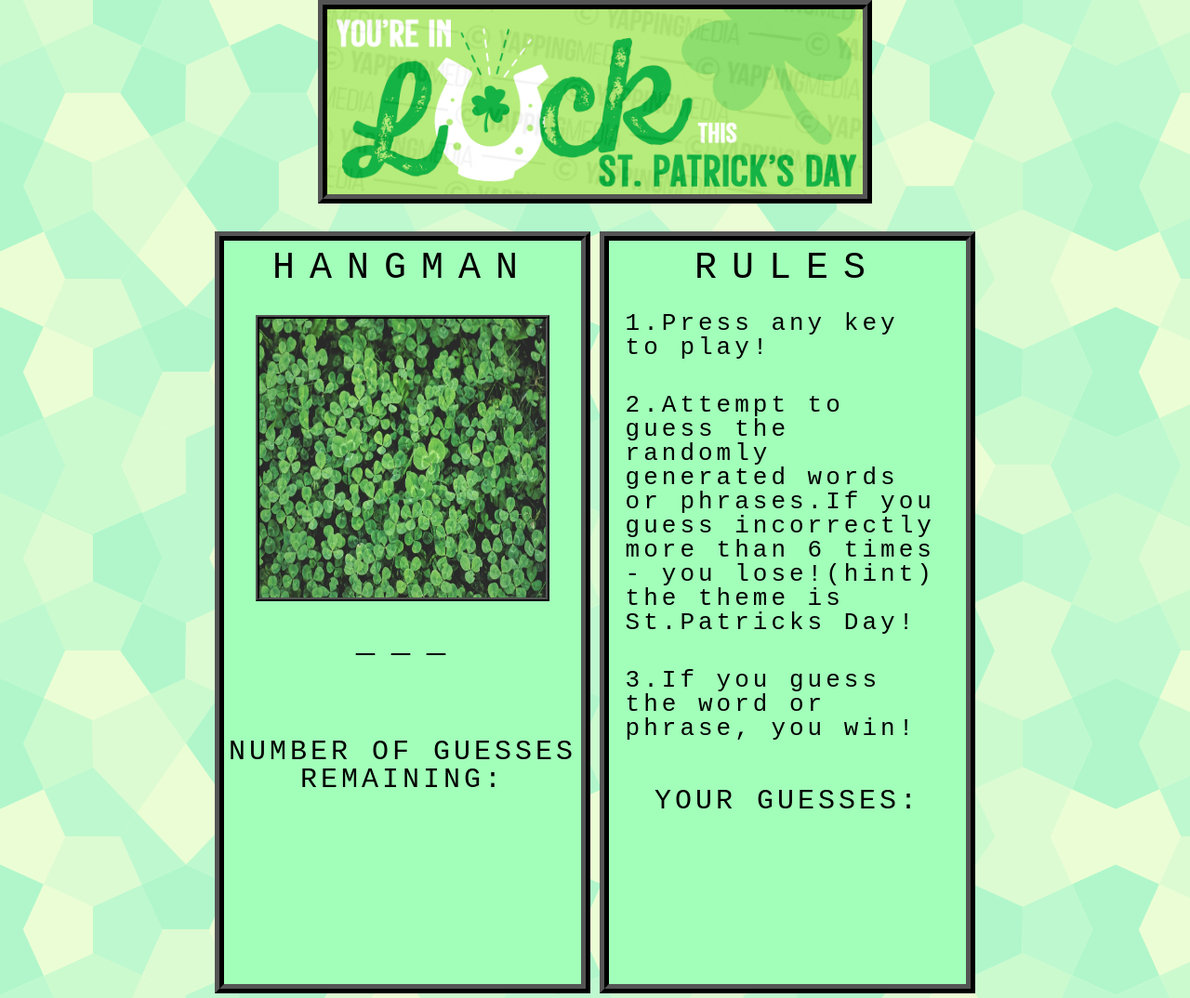
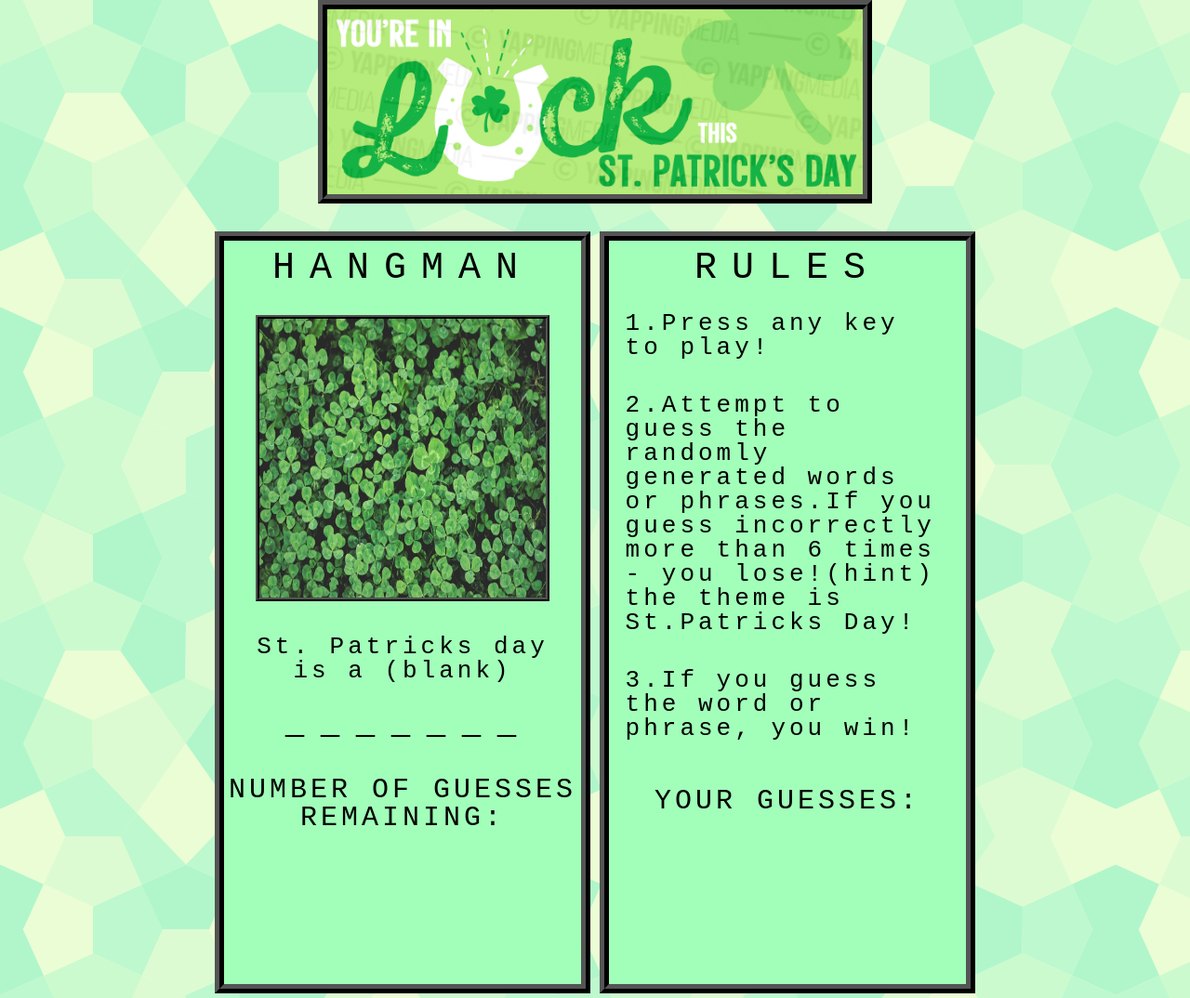
Before and after one commit to bwilson06/Word-Guess-Game, a plain HTML site: page index.html in a window 1280 px wide. Shown: the top 1074 px of the page at 93% size. Drawn offline with Linux system fonts and the light colour scheme.

Commit message:
added hint feature.

```diff
--- a/assets/css/style.css
+++ b/assets/css/style.css
@@ -115,7 +115,7 @@
     margin: 0 auto;
     height: 30px;
     letter-spacing: 4px;
-    margin-top: 87px;
+    margin-top: 40px;
     font-size: 30px;
     font-family: monospace;
 }
--- a/assets/javascript/game.js
+++ b/assets/javascript/game.js
@@ -1,4 +1,4 @@
-var words = ['lucky', 'clover', 'drunk', 'ireland', 'march', 'gold', 'rainbow', 'shamrock', 'ale', 'party', 'fortune', 'holiday', 'dublin', 'magic', 'patrick', 'saint', 'day'];
+var words = [{ word: 'lucky', hint: 'You have to be this to win the lottery'},{word:'clover', hint: 'Can have 4 leaves'},{word: 'drunk', hint: 'I was this on my 21st'}, {word: 'ireland', hint: 'Republic of (blank)'}, {word: 'march', hint: 'Justin Beaver was born in (blank)'}, {word: 'gold', hint: 'You can find this at the end of a rainbow'}, {word: 'shamrock', hint: 'You can get this flavor of shake seasonally at McDonalds'}, {word: 'rainbow', hint: 'Phenomena that happens when it rains'}, {word: 'party', hint: 'Live the life of the (blank)'}, {word: 'holiday', hint: 'St. Patricks day is a (blank)'}];
     let change = document.getElementById('change');
     let guess = document.getElementById('guesses')
     let rightAnswer = [];
@@ -8,9 +8,15 @@ var words = ['lucky', 'clover', 'drunk', 'ireland', 'march', 'gold', 'rainbow',
 
 
 
+
     const someFunction = () => {
-      let randNum = Math.floor(Math.random() * words.length);
-      let rngWord = words[randNum];
+      let rng = words[Math.floor(Math.random() * words.length)];
+      let rngWord = rng.word
+      let hint = rng.hint
+      console.log(rngWord)
+      console.log(hint)
+
+      console.log(words.length)
       const remainingLetters = rngWord.length
       let underScore = [];
       let guesses = 6;
@@ -88,7 +94,7 @@ var words = ['lucky', 'clover', 'drunk', 'ireland', 'march', 'gold', 'rainbow',
         change = document.getElementById("change").innerHTML += String.fromCharCode(event.keyCode);
         document.getElementById('randomword').innerHTML = x.join('');
       }
-
+      document.getElementById('hint').innerHTML = hint
     };
 
     someFunction();
--- a/index.html
+++ b/index.html
@@ -16,6 +16,7 @@
         <div class="column-left">
         <h1 class="hangman-header">HANGMAN</h1>
         <img src="assets/images/clover-thing.webp" class="image-one">
+        <div id="hint" class="rules"></div>
         <div id="randomword"></div>
         <h1 class="input-header-two">NUMBER OF GUESSES REMAINING:</h1>
         <div id="guesses"></div>
```
